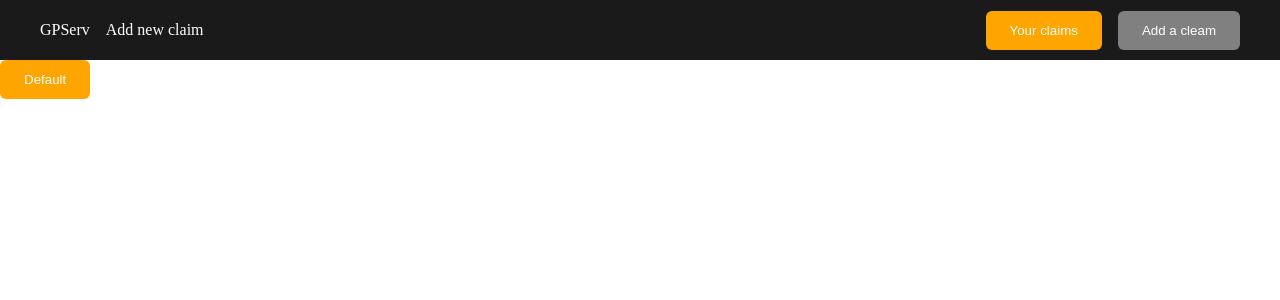
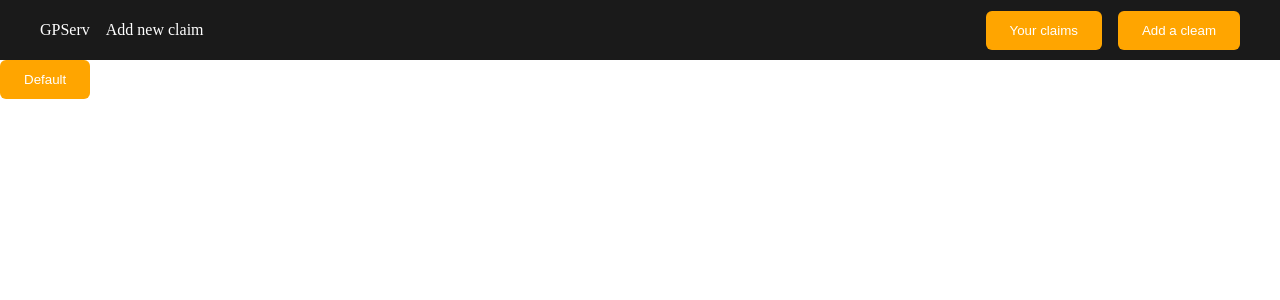
Before and after one commit to antonijo-dod/github-test, a React (Vite) app: page / in a window 1280 px wide. Shown: the top 300 px of the page. Built offline with nearby package versions, Linux system fonts and the light colour scheme.

Commit message:
New feature for relese candidate

```diff
--- a/src/components/Header/Header.tsx
+++ b/src/components/Header/Header.tsx
@@ -34,7 +34,7 @@ const Header = () => {
         <div>
           <Flex>
             <Button variant="primary">Your claims</Button>
-            <Button>Add a cleam</Button>
+            <Button variant="primary">Add a cleam</Button>
           </Flex>
         </div>
       </HeaderContainer>
```
